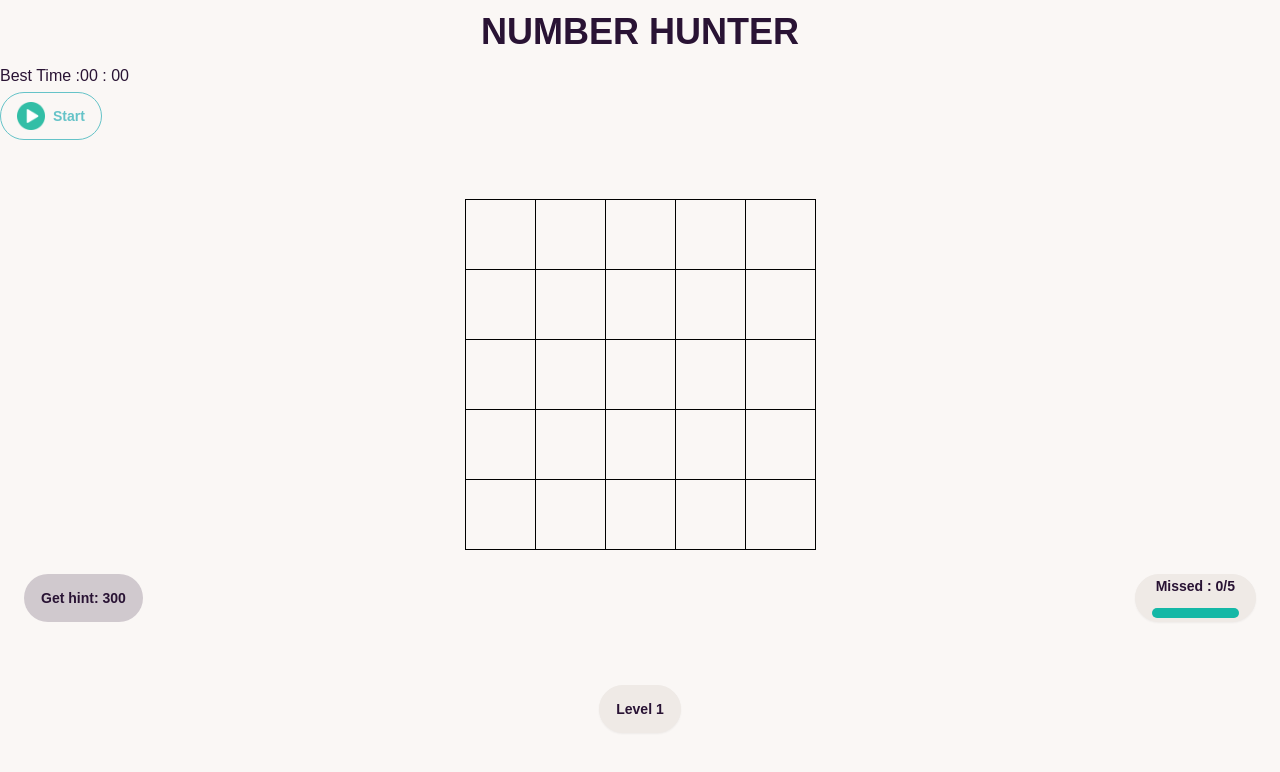
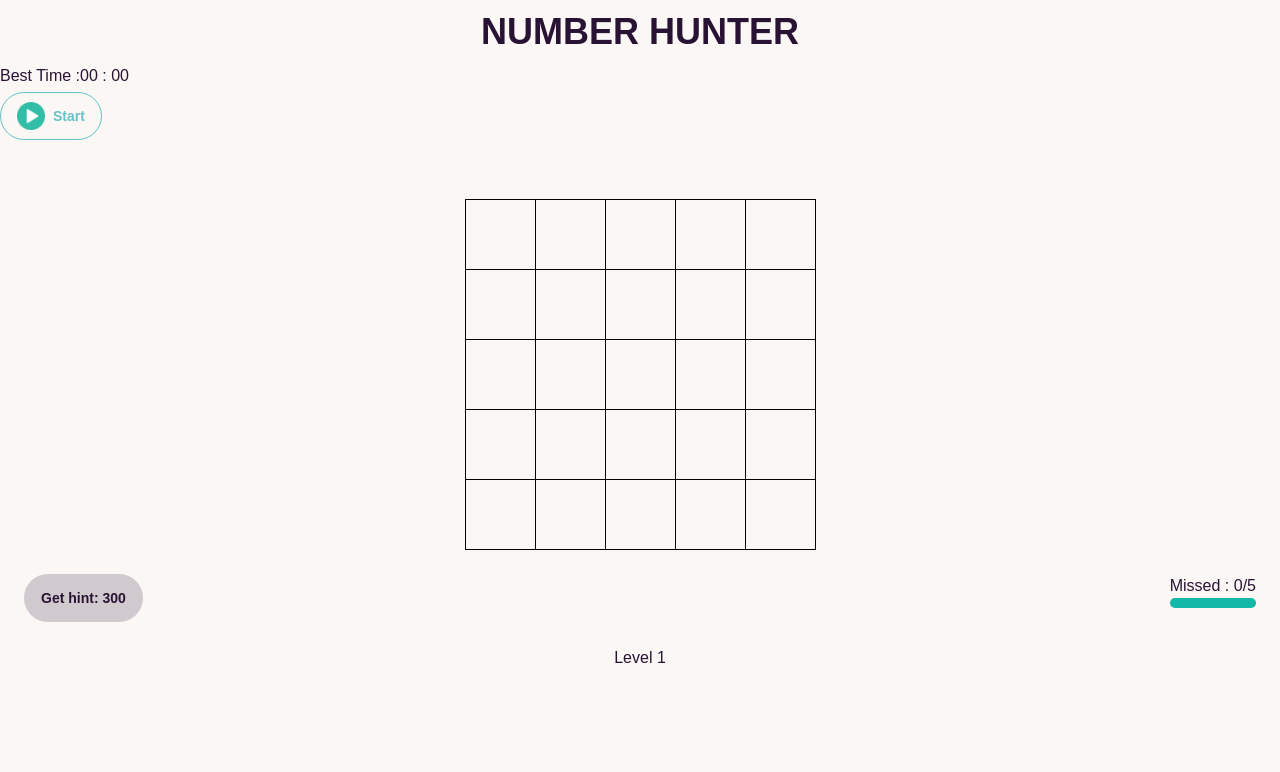
Before and after one commit to sMercyX/PROJECT1-SEC-1-NumberHunterX, a Vue app: page / in a window 1280 px wide. Both pictures are taken after a click on the button "Easy mode". Shown: the top 772 px of the page. Built offline with nearby package versions, Linux system fonts and the light colour scheme.

Commit message:
change missed

```diff
--- a/src/App.vue
+++ b/src/App.vue
@@ -665,7 +665,7 @@ watch(checked.value, () => {
           </div>
           <!--Miss-->
           <div class="missed order-last">
-            <button class="btn m-1 cursor-default">
+            <div class="m-1 cursor-default">
               Missed : {{ missed }}/{{ fails }}
               <div
                 class="w-full bg-gray-200 rounded-full h-2.5 dark:bg-gray-700"
@@ -675,7 +675,7 @@ watch(checked.value, () => {
                   :style="` width: ${(1 - missed / fails) * 100}% `"
                 ></div>
               </div>
-            </button>
+            </div>
           </div>
           <!-- <div class="missed order-last">
             <button class="btn m-1 cursor-not-allowed">
@@ -685,7 +685,9 @@ watch(checked.value, () => {
         </div>
 
         <div class="join pagination flex justify-center">
-          <button class="join-item btn">Level {{ currentLv + 1 }}</button>
+          <div class="join-item pointer-events-none">
+            Level {{ currentLv + 1 }}
+          </div>
         </div>
       </div>
     </section>
```
Also changed, not shown: tailwind.config.js (line endings or trailing spaces).
